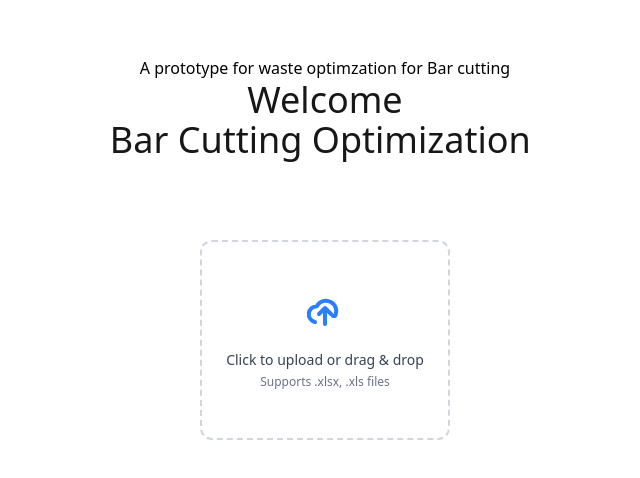
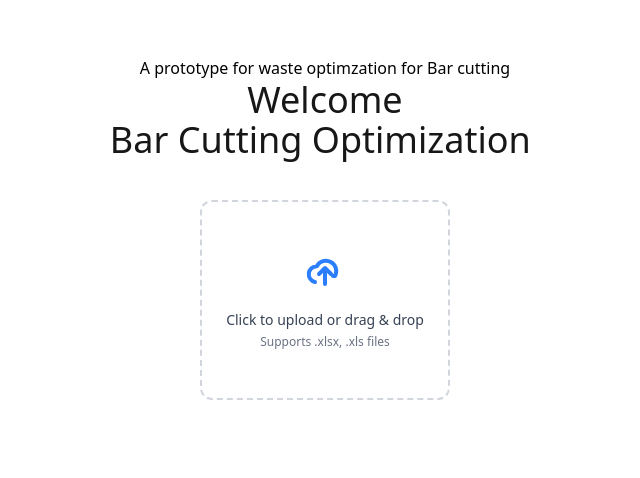
Before and after one commit to SHAIKH-AZAZ/poc-waste-proper, a Next.js app: page / in a window 1280 px wide. Shown: the top 478 px of the page, without its empty margins (315-955 px from the left). Built offline with nearby package versions, Linux system fonts and the light colour scheme.

Commit message:
excel to json convert somewhat done

```diff
--- a/src/app/page.tsx
+++ b/src/app/page.tsx
@@ -1,35 +1,33 @@
 "use client";
-import FileUpload  from "@/components/customs/FileUpload";
+import FileUpload from "@/components/customs/FileUpload";
 import { useState } from "react";
-import {handleFileUpload as uploadHandler} from "@/utils/fileHandlers"
+import { handleFileUpload as uploadHandler } from "@/utils/fileHandlers";
 import { HeadDemo } from "@/components/customs/Heading";
-import { parseExcelFile } from "@/utils/excelParser";
+import ExcelUploader from "@/components/customs/ExcelUploader";
 
 export default function Home() {
   const [file, setFile] = useState<File | null>(null);
   const [isLoading, setIsLoading] = useState(false);
-  const [data , setData] = useState<any>(null);
-  const [loading , setLoading] = useState(false);
+  const [parsedData, setParsedData] = useState<any[] | null>(null);
+
+  return (
+    <div className="flex flex-col items-center mx-auto mt-10">
+      <div>
+        <HeadDemo />
+      </div>
 
 
+      {/* Excel Uploader */}
+      <ExcelUploader onDataParsed={setParsedData} />
 
-  // returning function
-  return(
-  <div className="flex flex-col items-center mx-auto mt-10">
-
-    <div>
-      <HeadDemo />
+      {/* Parsed Data Preview */}
+      <div className="p-6 max-w-md mx-auto mt-10">
+        {parsedData && (
+          <pre className="bg-gray-100 p-4 rounded text-sm overflow-auto max-h-64">
+            {JSON.stringify(parsedData, null, 2)}
+          </pre>
+        )}
+      </div>
     </div>
-    <div className="max-w-md mx-auto mt-10">
-    <FileUpload  onFileUpload={(file) => uploadHandler(file , setFile , setIsLoading)} isLoading={isLoading} />
-    {
-      file && !isLoading  &&(
-        <div>
-          <p>Selected File</p>
-          <p>{file?.name}</p>
-          <p>{(file?.size / 1024).toFixed(2) } KB</p>
-        </div>
-      )}
-      </div>
-  </div>)
+  );
 }
--- /dev/null
+++ b/src/components/customs/ExcelUploader.tsx
@@ -0,0 +1,40 @@
+"use client";
+
+import React, { useState } from "react";
+import FileUpload from "./FileUpload";
+import { parseExcelFile } from "@/utils/excelParser";
+
+interface ExcelUploaderProps {
+  onDataParsed: (data: any[]) => void;
+}
+
+export default function ExcelUploader({ onDataParsed }: ExcelUploaderProps) {
+  const [loading, setLoading] = useState(false);
+  const [data, setData] = useState<any[] | null>(null);
+
+  const handleFileUpload = async (file: File) => {
+    setLoading(true);
+    try {
+      const json = await parseExcelFile(file);
+      setData(json);
+      onDataParsed(json);
+    } catch (error) {
+      console.error(error);
+    } finally {
+      setLoading(false);
+    }
+  };
+  return (
+  <div>
+    <FileUpload onFileUpload={handleFileUpload} isLoading={loading}>
+      {data && (
+        <div className="mt-6">
+          <h2 className="font-bold mb-2"></h2>
+          <pre className="font-bold mb-2 rounded text-sm overflow-auto max-h-64">
+            {JSON.stringify(data, null, 2)}
+          </pre>
+        </div>
+      )}
+    </FileUpload>
+  </div>)
+}
```
